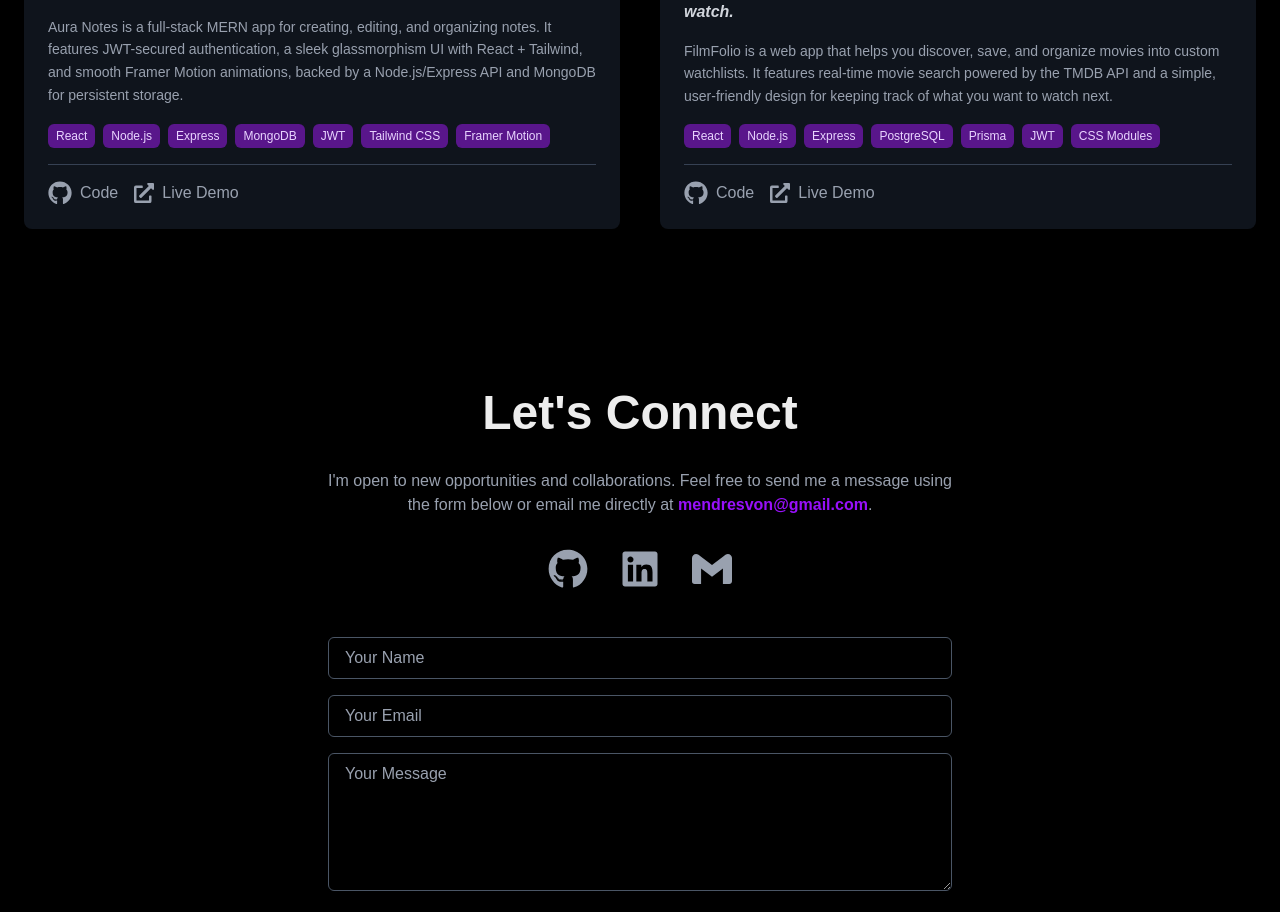
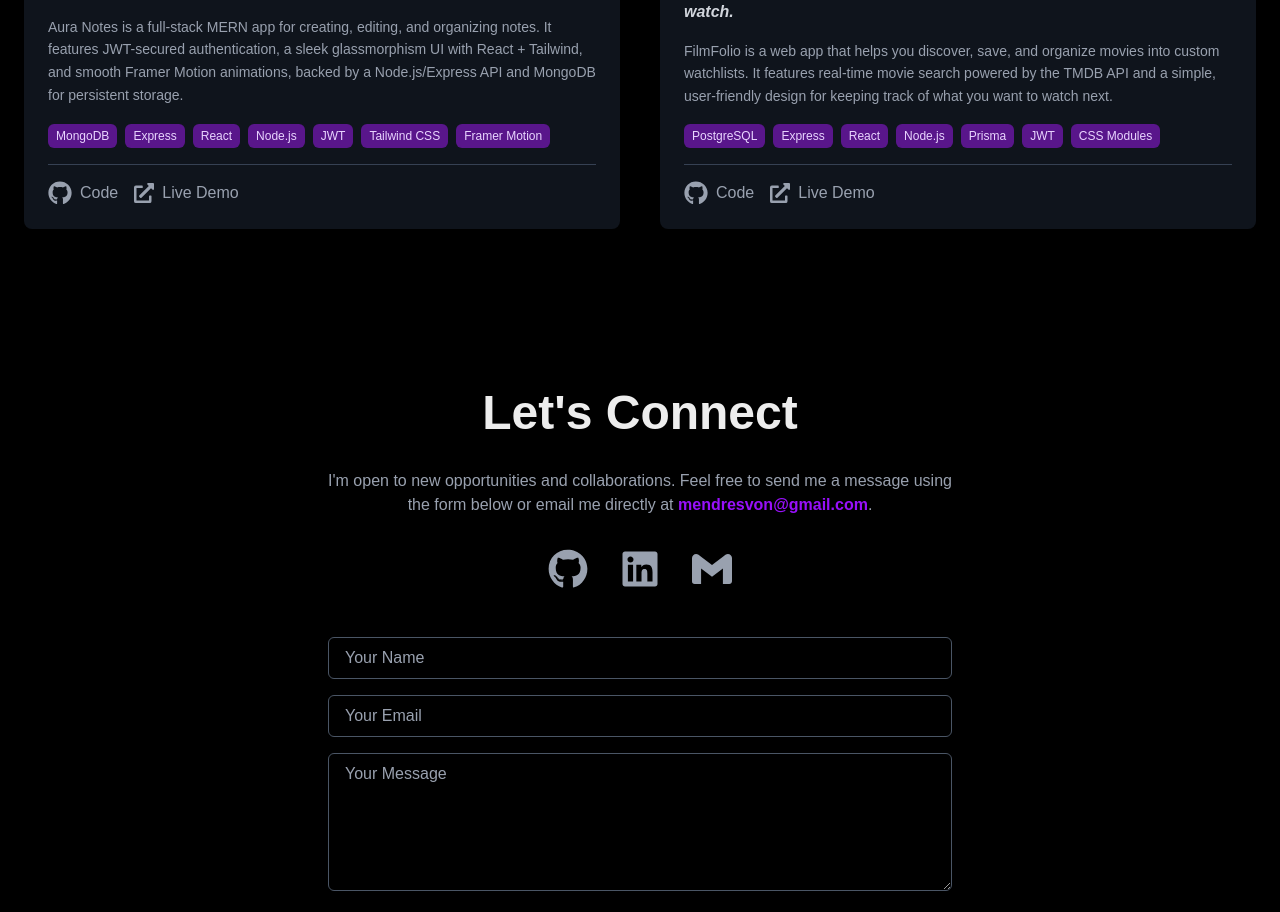
Before and after one commit to mendresvon/von-portfolio-v2, a Next.js app: page / in a window 1280 px wide. Shown: the part 3860-4772 px from the top of the page. Built offline with nearby package versions, Linux system fonts and the light colour scheme.

Commit message:
changed the sequence of how tech stack appeared on projects section

```diff
--- a/src/components/Projects.tsx
+++ b/src/components/Projects.tsx
@@ -35,7 +35,7 @@ const projectsData = [
     description:
       "Aura Notes is a full-stack MERN app for creating, editing, and organizing notes. It features JWT-secured authentication, a sleek glassmorphism UI with React + Tailwind, and smooth Framer Motion animations, backed by a Node.js/Express API and MongoDB for persistent storage.",
     imageUrl: "/aura-notes-ss.jpeg",
-    techStack: ["React", "Node.js", "Express", "MongoDB", "JWT", "Tailwind CSS", "Framer Motion"],
+    techStack: ["MongoDB", "Express", "React", "Node.js", "JWT", "Tailwind CSS", "Framer Motion"],
     liveUrl: "https://aura-notes-xi.vercel.app/login",
     repoUrl: "https://github.com/mendresvon/aura-notes-frontend",
   },
@@ -45,7 +45,7 @@ const projectsData = [
     description:
       "FilmFolio is a web app that helps you discover, save, and organize movies into custom watchlists. It features real-time movie search powered by the TMDB API and a simple, user-friendly design for keeping track of what you want to watch next.",
     imageUrl: "/filmfolio-ss.jpeg",
-    techStack: ["React", "Node.js", "Express", "PostgreSQL", "Prisma", "JWT", "CSS Modules"],
+    techStack: ["PostgreSQL", "Express", "React", "Node.js", "Prisma", "JWT", "CSS Modules"],
     liveUrl: "https://filmfolio-mu.vercel.app/",
     repoUrl: "https://github.com/mendresvon/filmfolio-frontend",
   },
```
